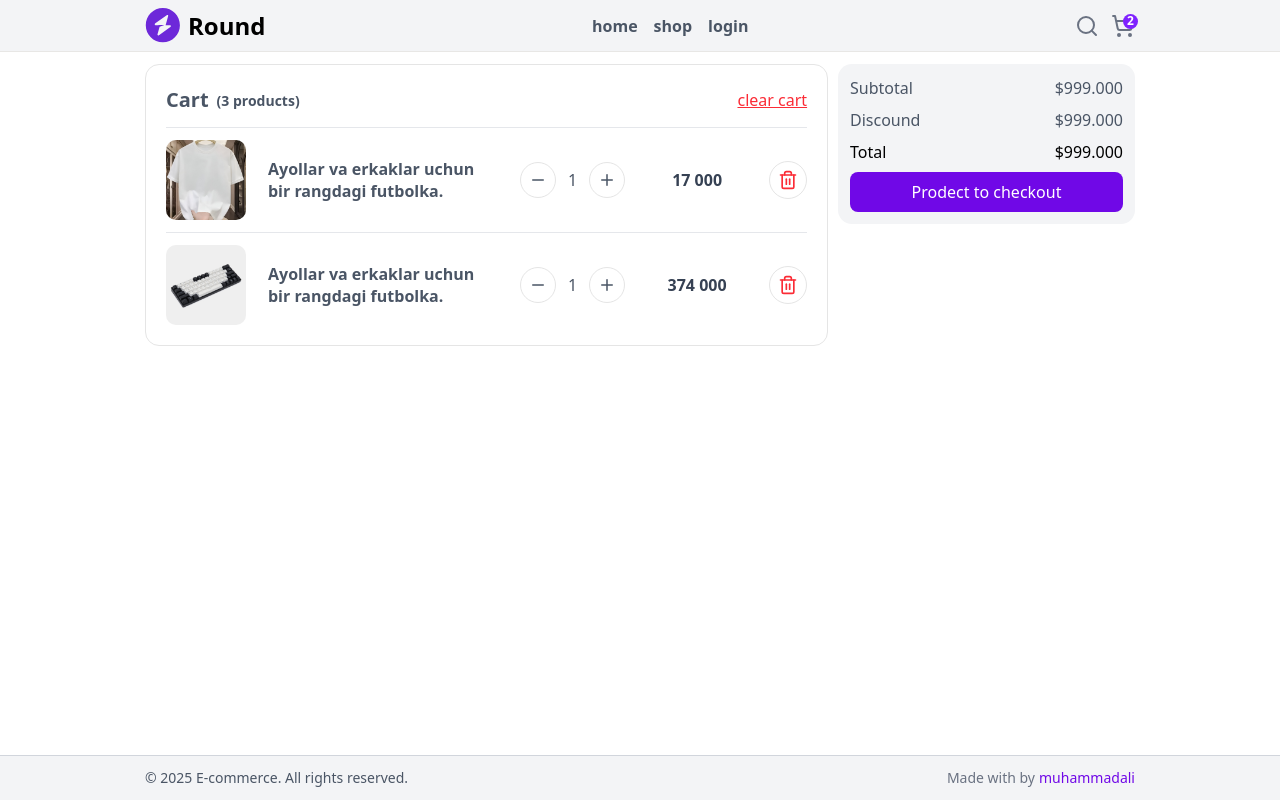
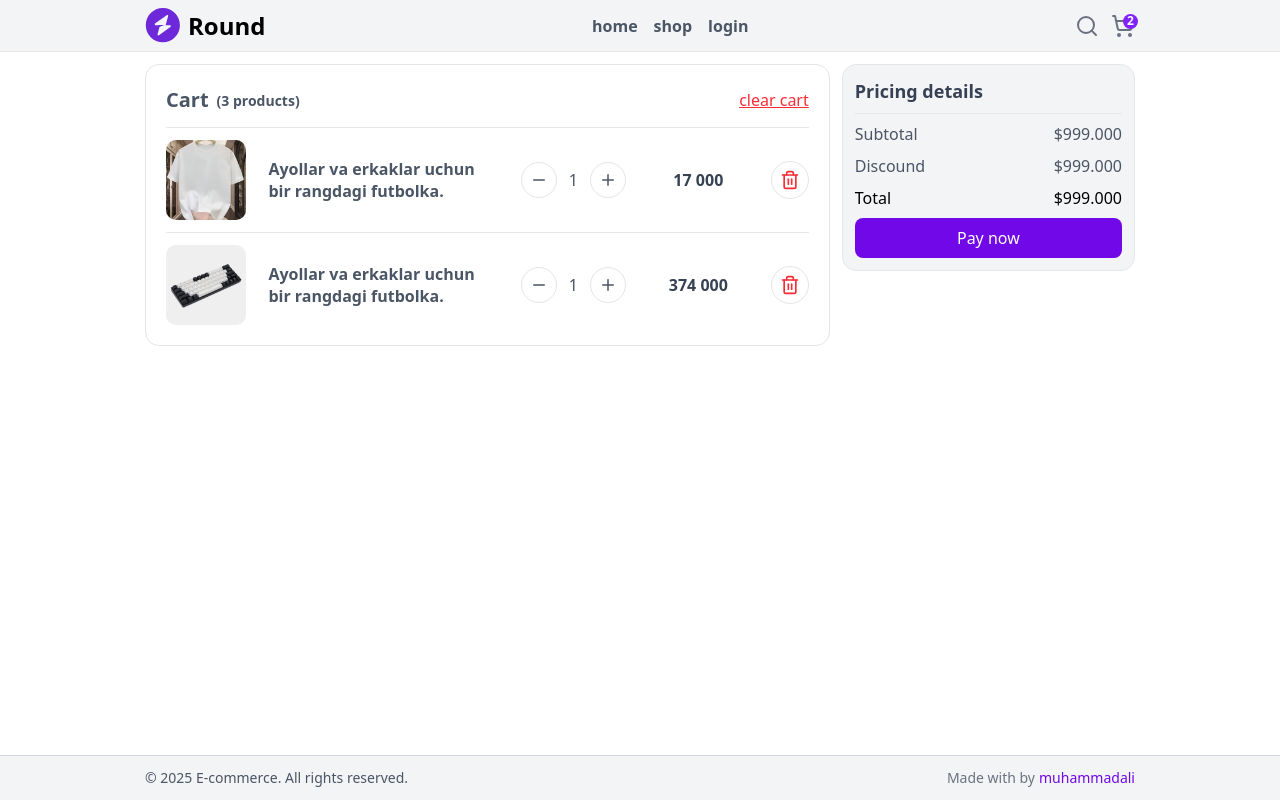
Before and after one commit to Muhammadali-fr/eCommerce, a Next.js app: page /cart in a window 1280 px wide. Built offline with nearby package versions, Linux system fonts and the light colour scheme; no server answers.

Commit message:
update small

```diff
--- a/app/(pages)/cart/components/CheckOut.tsx
+++ b/app/(pages)/cart/components/CheckOut.tsx
@@ -1,7 +1,11 @@
 export default function CheckOut() {
     return (
-        <div className="w-[30%] bg-gray-100 py-3 px-3 rounded-xl flex flex-col gap-2">
+        <div className="w-full bg-gray-100 border border-gray-200 py-3 px-3 rounded-xl flex flex-col gap-2">
             <div className="flex flex-col gap-2">
+                <p className="font-semibold text-gray-700 text-lg">Pricing details</p>
+
+                <div className="w-full h-[1px] bg-gray-200"></div>
+
                 <div className="flex items-center justify-between">
                     <p className="text-[16px] text-gray-600">Subtotal</p>
                     <p className="text-[16px] text-gray-600">$999.000</p>
@@ -15,7 +19,7 @@ export default function CheckOut() {
                     <p className="text-[16px] text-black">$999.000</p>
                 </div>
             </div>
-            <button className="w-full bg-violet-700 py-2 rounded-md text-[16px] text-white cursor-pointer hover:bg-violet-600">Prodect to checkout</button>
+            <button className="w-full bg-violet-700 py-2 rounded-md text-[16px] text-white cursor-pointer hover:bg-violet-600">Pay now</button>
         </div>
     )
 }
--- a/app/(pages)/cart/page.tsx
+++ b/app/(pages)/cart/page.tsx
@@ -13,8 +13,8 @@ import Link from "next/link"
 export default function Cart() {
 
     return (
-        <div className="w-[90%] max-w-[990px] mx-auto flex items-start justify-between py-3 gap-1">
-            <div className="w-[69%] rounded-xl border p-5 space-y-3">
+        <div className="w-[90%] max-w-[990px] mx-auto flex items-start justify-between py-3 gap-3">
+            <div className="w-[70%] rounded-xl border p-5 space-y-3">
 
                 {/* Cart top  */}
                 <div className="flex items-center justify-between">
@@ -85,7 +85,9 @@ export default function Cart() {
             </div>
 
             {/* checkout  */}
-            <CheckOut />
+            <div className="w-[30%]">
+                <CheckOut />
+            </div>
         </div>
     )
 }
--- a/app/(pages)/page.tsx
+++ b/app/(pages)/page.tsx
@@ -35,7 +35,7 @@ export default function Home() {
 
         {/* Swiper */}
         <Swiper
-          className="w-full h-[400px] rounded-lg"
+          className="w-full h-[400px] rounded-lg bg-gray-200"
           modules={[Pagination, Navigation]}
           pagination={{ clickable: true }}
           loop={true}
```
